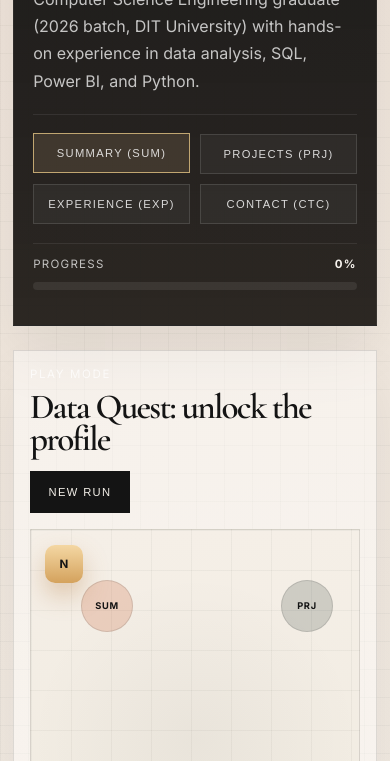
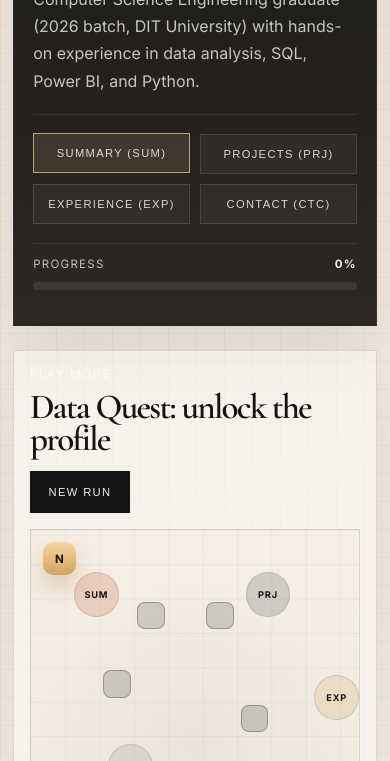
Before and after one commit to AadityaAggarwal2007/portfoliorf, a plain HTML site: page index.html in a window 390 px wide. Shown: the part 339-1100 px from the top of the page. Drawn offline with nearby package versions, Linux system fonts and the light colour scheme.

Commit message:
Fix Data Quest game positioning, mobile layout, and unlock feedback
The game logic was correct but several rendering and feedback bugs made it
misbehave, most visibly on mobile:

- Tokens and the player were positioned with a hardcoded 40px transform, so
  on a 375px board the EXP node (x=8) rendered outside the board's
  overflow:hidden edge and the game could not be finished on a phone.
  Position is now driven by a --cell custom property that script.js sizes
  from the board's measured width (capped at the original 40px, so desktop
  is unchanged) and resyncs on resize.
- Collecting a node dropped the positioning transform, because both the
  collect pulse keyframes and .quest-token.collected set `transform: scale()`.
  Every collected token flew to the board's top-left corner. Position now
  lives on left/top, leaving transform free for the pulse.
- Stale .wall and .player rules from an earlier layout still supplied a 40px
  transform that overrode the new positioning; removed those declarations and
  made the player size scale with --cell.
- The four barriers blocked movement but were never drawn, so the player hit
  invisible walls. They are now rendered from the same `walls` array.
- "<Hub> unlocked!" was overwritten by updateProgress() on the same tick, so
  the unlock feedback never appeared; updateProgress now preserves it.
- The page auto-scrolled past the hero on load, because the initial reset
  called scrollIntoView. Cards now scroll only on an explicit quest-node click.
- "Play Again" was rgb(20,20,20) text on the dark completion banner, giving it
  ~1:1 contrast; it now uses the banner's light-on-dark treatment.

Verified end to end at 375px and desktop: full four-node run, barrier
collision, replay reset, and the completion banner with confetti.

Co-Authored-By: Claude Opus 5 <noreply@anthropic.com>

```diff
--- a/script.js
+++ b/script.js
@@ -37,6 +37,35 @@ function isWall(x, y) {
   return walls.some((wall) => wall.x === x && wall.y === y);
 }
 
+// The barriers block movement, so draw them instead of leaving them invisible.
+function renderWalls() {
+  if (!board || board.querySelector('.wall')) return;
+  walls.forEach((wall) => {
+    const el = document.createElement('div');
+    el.className = 'wall';
+    el.setAttribute('aria-hidden', 'true');
+    el.style.setProperty('--x', wall.x);
+    el.style.setProperty('--y', wall.y);
+    board.appendChild(el);
+  });
+}
+
+// Tokens and the player are placed on a --cell grid step. On narrow screens a
+// fixed 40px step pushes the right-hand columns (EXP sits at x=8) outside the
+// board, so scale the step down to whatever keeps all 9 columns visible.
+function syncCellSize() {
+  if (!board) return;
+  const width = board.clientWidth;
+  const height = board.clientHeight;
+  if (!width || !height) return;
+  // A token is 1.3 cells wide and sits 0.25 of a cell into its column, so the
+  // last column needs (boardWidth - 1) + 1.55 cells of room, not boardWidth.
+  const spanX = boardWidth + 0.55;
+  const spanY = boardHeight + 0.55;
+  const cell = Math.min(40, width / spanX, height / spanY);
+  board.style.setProperty('--cell', `${cell}px`);
+}
+
 function updatePlayerPosition() {
   const player = document.getElementById('player');
   if (!player) return;
@@ -49,17 +78,17 @@ function setQuestMission(title, copy) {
   if (missionCopy) missionCopy.textContent = copy;
 }
 
-function activateArchiveCard(sectionId) {
+function activateArchiveCard(sectionId, { scroll = false } = {}) {
   archiveCards.forEach((card) => {
     const isActive = card.id === sectionId;
     card.classList.toggle('active-card', isActive);
-    if (isActive) {
+    if (isActive && scroll) {
       card.scrollIntoView({ behavior: 'smooth', block: 'nearest' });
     }
   });
 }
 
-function updateProgress() {
+function updateProgress({ keepMessage = false } = {}) {
   const remaining = tokens.length - state.collected.size;
   const percent = Math.round((state.collected.size / tokens.length) * 100);
   const isComplete = remaining === 0;
@@ -96,7 +125,7 @@ function updateProgress() {
     if (completionBanner) completionBanner.classList.remove('show');
   }
 
-  if (gameMessage) {
+  if (gameMessage && !keepMessage) {
     gameMessage.textContent = 'Use arrow keys, WASD, or the touch D-Pad below to move through the map.';
   }
 }
@@ -112,6 +141,8 @@ function triggerConfetti() {
 }
 
 function pickupToken() {
+  let unlocked = false;
+
   tokens.forEach((token) => {
     const tokenType = token.dataset.token;
     if (state.collected.has(tokenType)) return;
@@ -121,6 +152,7 @@ function pickupToken() {
 
     if (state.x === x && state.y === y) {
       state.collected.add(tokenType);
+      unlocked = true;
 
       // Live animation trigger
       token.classList.add('just-collected');
@@ -148,7 +180,7 @@ function pickupToken() {
     }
   });
 
-  updateProgress();
+  updateProgress({ keepMessage: unlocked });
 }
 
 function movePlayer(dx, dy) {
@@ -186,6 +218,7 @@ function resetGame() {
   if (completionBanner) completionBanner.classList.remove('show');
   questNodes.forEach((node) => node.classList.toggle('active', node.dataset.section === 'summary'));
   activateArchiveCard('summary');
+  syncCellSize();
   setQuestMission(
     'Turn data into action.',
     'Computer Science Engineering graduate (2026 batch, DIT University) with hands-on experience in data analysis, SQL, Power BI, and Python.'
@@ -200,7 +233,7 @@ questNodes.forEach((button) => {
   button.addEventListener('click', () => {
     questNodes.forEach((node) => node.classList.remove('active'));
     button.classList.add('active');
-    activateArchiveCard(button.dataset.section || 'summary');
+    activateArchiveCard(button.dataset.section || 'summary', { scroll: true });
     setQuestMission(
       button.dataset.title || 'Turn data into action.',
       button.dataset.copy || 'Translate business questions into data-driven decisions.'
@@ -288,6 +321,7 @@ document.addEventListener('keydown', (event) => {
 });
 
 // Initialize on Load
-updatePlayerPosition();
-updateProgress();
+renderWalls();
+syncCellSize();
+window.addEventListener('resize', syncCellSize);
 resetGame();
--- a/styles.css
+++ b/styles.css
@@ -507,7 +507,6 @@ h1 span {
   height: 38px;
   background: rgba(17, 17, 17, 0.85);
   border-radius: 10px;
-  transform: translate(calc(var(--x, 0) * 40px + 8px), calc(var(--y, 0) * 40px + 10px));
   z-index: 1;
 }
 
@@ -525,8 +524,6 @@ h1 span {
   font-size: 0.72rem;
   font-weight: 700;
   box-shadow: 0 10px 20px rgba(17, 17, 17, 0.18);
-  transform: translate(calc(var(--x, 0) * 40px + 12px), calc(var(--y, 0) * 40px + 13px));
-  transition: transform 0.12s linear;
   z-index: 3;
 }
 
@@ -669,6 +666,9 @@ body.game-complete .game-completion-banner {
 }
 
 #game-board {
+  /* --cell is the logical grid step. 40px on wide screens; script.js shrinks it
+     on narrow ones so all 9 columns stay inside the board. */
+  --cell: 40px;
   position: relative;
   width: min(100%, 820px);
   height: 420px;
@@ -677,7 +677,7 @@ body.game-complete .game-completion-banner {
     linear-gradient(rgba(17, 17, 17, 0.04) 1px, transparent 1px),
     linear-gradient(90deg, rgba(17, 17, 17, 0.04) 1px, transparent 1px),
     linear-gradient(180deg, #f5efe7, #efeadf);
-  background-size: 40px 40px, 40px 40px, auto;
+  background-size: var(--cell) var(--cell), var(--cell) var(--cell), auto;
   border: 1px solid var(--line);
   overflow: hidden;
 }
@@ -692,20 +692,24 @@ body.game-complete .game-completion-banner {
   position: absolute;
   left: 0;
   top: 0;
-  width: 42px;
-  height: 42px;
-  background: rgba(17,17,17,0.9);
-  border-radius: 12px;
+  width: calc(var(--cell) * 0.8);
+  height: calc(var(--cell) * 0.8);
+  left: calc(var(--x, 0) * var(--cell) + var(--cell) * 0.1);
+  top: calc(var(--y, 0) * var(--cell) + var(--cell) * 0.1);
+  background: rgba(17, 17, 17, 0.16);
+  border: 1px solid rgba(17, 17, 17, 0.28);
+  border-radius: 8px;
   z-index: 1;
-  transform: translate(calc(var(--x, 0) * 40px + 18px), calc(var(--y, 0) * 40px + 16px));
 }
 
 .player {
   position: absolute;
   left: 0;
   top: 0;
-  width: 28px;
-  height: 28px;
+  width: calc(var(--cell) * 0.95);
+  height: calc(var(--cell) * 0.95);
+  left: calc(var(--x, 0) * var(--cell) + var(--cell) * 0.35);
+  top: calc(var(--y, 0) * var(--cell) + var(--cell) * 0.375);
   display: grid;
   place-items: center;
   background: var(--ink);
@@ -714,16 +718,17 @@ body.game-complete .game-completion-banner {
   font-weight: 700;
   border-radius: 8px;
   z-index: 3;
-  transform: translate(calc(var(--x, 0) * 40px + 14px), calc(var(--y, 0) * 40px + 15px));
-  transition: transform 0.12s linear;
+  transition: left 0.12s linear, top 0.12s linear;
 }
 
 .quest-token {
   position: absolute;
   left: 0;
   top: 0;
-  width: 52px;
-  height: 52px;
+  width: calc(var(--cell) * 1.3);
+  height: calc(var(--cell) * 1.3);
+  left: calc(var(--x, 0) * var(--cell) + var(--cell) * 0.25);
+  top: calc(var(--y, 0) * var(--cell) + var(--cell) * 0.25);
   display: grid;
   place-items: center;
   border-radius: 50%;
@@ -731,7 +736,6 @@ body.game-complete .game-completion-banner {
   font-size: 0.58rem;
   font-weight: 700;
   letter-spacing: 0.08em;
-  transform: translate(calc(var(--x, 0) * 40px + 10px), calc(var(--y, 0) * 40px + 10px));
   transition: opacity 0.2s ease, transform 0.2s ease;
   z-index: 2;
 }
@@ -1340,8 +1344,8 @@ body {
 }
 
 .player {
-  width: 38px;
-  height: 38px;
+  width: calc(var(--cell) * 0.95);
+  height: calc(var(--cell) * 0.95);
   border-radius: 10px;
   background: linear-gradient(180deg, #f4d7a3, #d4a25d);
   color: var(--ink);
@@ -1671,6 +1675,16 @@ body {
   }
 }
 
+/* The banner is dark, so the outline button needs light text to stay readable. */
+.game-completion-banner .button.secondary {
+  color: #f7f3ee;
+  border-color: var(--gold);
+}
+
+.game-completion-banner .button.secondary:hover {
+  background: rgba(209, 178, 109, 0.18);
+}
+
 .quest-token.just-collected {
   animation: nodeCollectPulse 0.5s ease-out forwards;
 }
```
